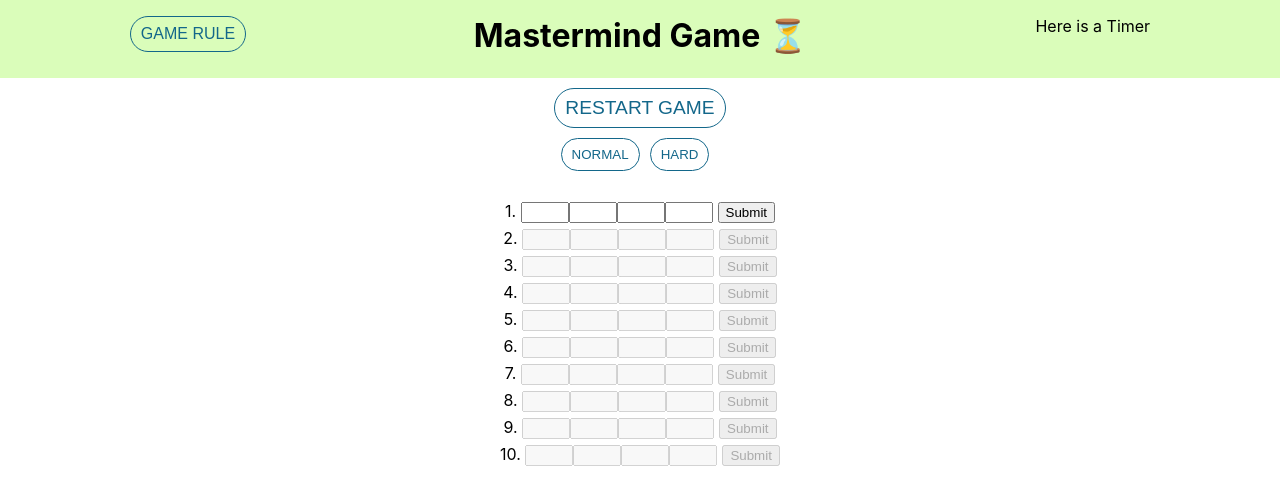
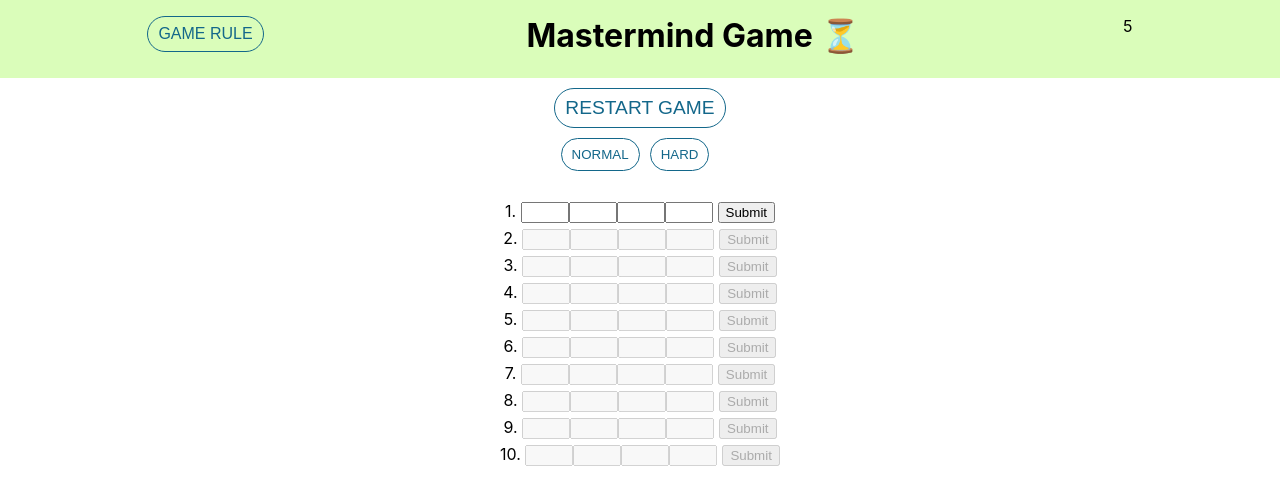
Before and after one commit to EmmaBin/mastermind, a React (Create React App) app: page / in a window 1280 px wide. Shown: the top 504 px of the page. Built offline with nearby package versions, Linux system fonts and the light colour scheme; no server answers.

Commit message:
fixed timer skip counting problem by clearing interval

```diff
--- a/src/App.js
+++ b/src/App.js
@@ -101,7 +101,7 @@ function App() {
       <div className='nav'>
         <button className='rule-btn' onClick={() => setGameRule((prev) => !prev)}>{gameRule ? "HIDE RULE" : "GAME RULE"}</button>
         <h1>Mastermind Game ⏳</h1>
-        <Timer />
+        <Timer restart={restart} />
       </div>
 
 
--- a/src/components/Timer.jsx
+++ b/src/components/Timer.jsx
@@ -1,7 +1,25 @@
-export default function Timer() {
+import * as React from 'react';
+export default function Timer({ restart }) {
+
+    const [second, setSecond] = React.useState(0)
+    React.useEffect(() => {
+        setSecond(0);
+        const timer = setInterval(() => {
+            setSecond(prev => prev + 1)
+        }, 1000)
+
+        return () => {
+            clearInterval(timer);
+        };
+
+
+    }, [restart])
+
+
+
     return (
-        <>
-            Here is a Timer
-        </>
+        <div>
+            {second}
+        </div>
     )
 }
```
